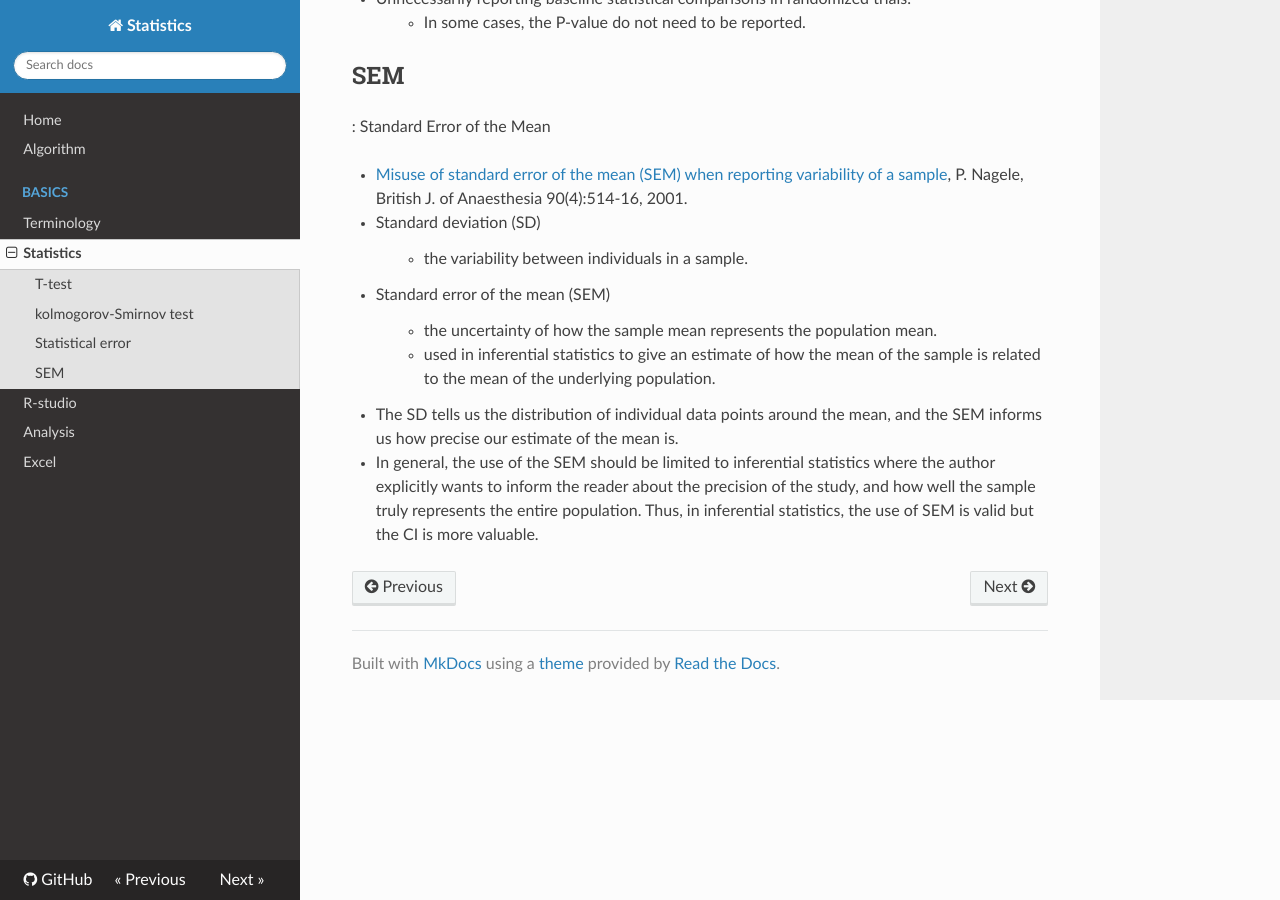
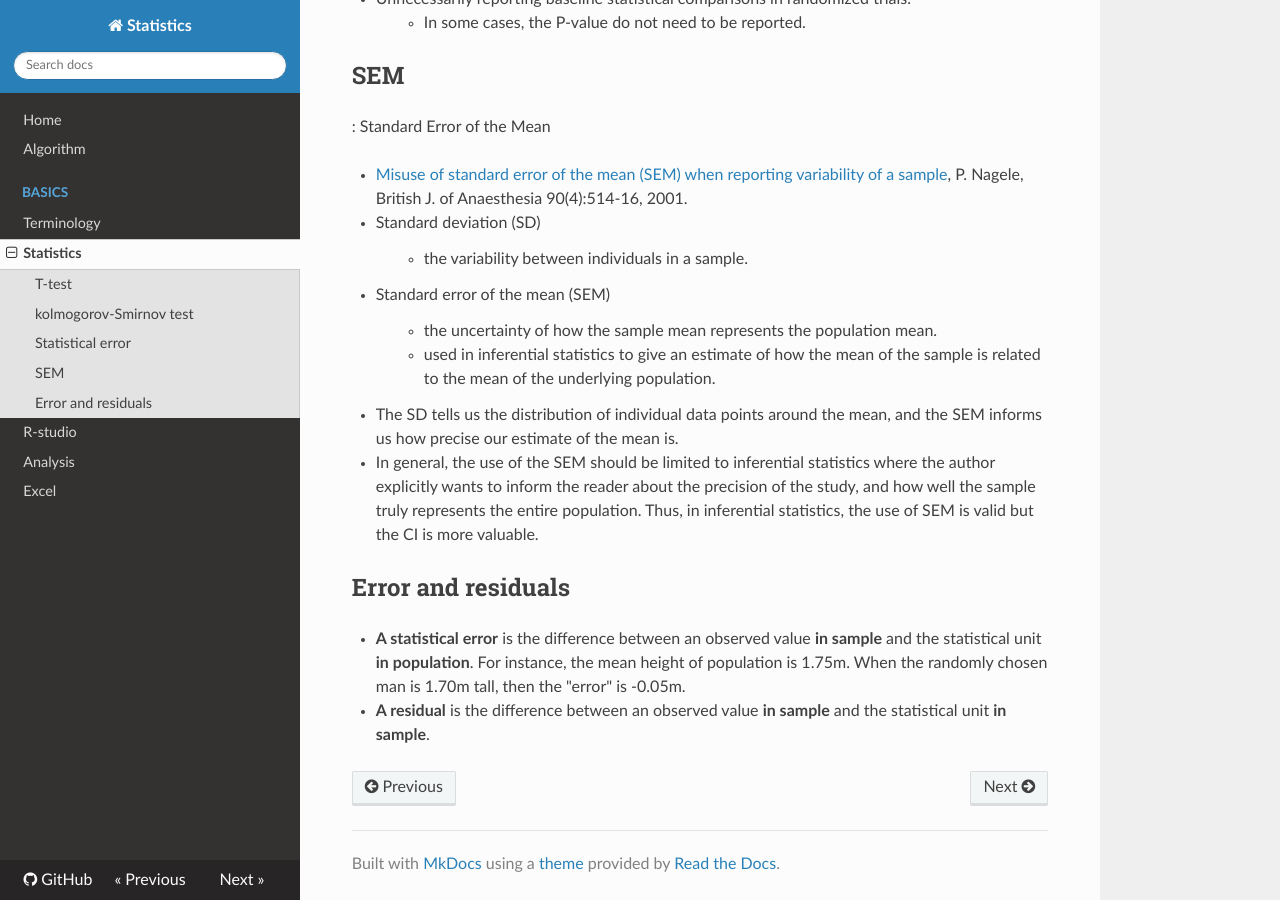
Before and after one commit to WonyoungCho/Statistics, an MkDocs documentation site: the page built from docs/basic.md, in a window 1280 px wide and 900 px high, scrolled down 1920 px. Built offline with MkDocs 1.6.1, drawn with Linux system fonts in a browser that asks for light colours; nearby versions of some CDN libraries; old or Windows-style settings are respelled for this version of MkDocs.

Commit message:
Update basic.md

```diff
--- a/docs/basic.md
+++ b/docs/basic.md
@@ -79,3 +79,9 @@ plt.savefig('dist',dpi=300)
 
 - The SD tells us the distribution of individual data points around the mean, and the SEM informs us how precise our estimate of the mean is.
 - In general, the use of the SEM should be limited to inferential statistics where the author explicitly wants to inform the reader about the precision of the study, and how well the sample truly represents the entire population. Thus, in inferential statistics, the use of SEM is valid but the CI is more valuable.
+
+
+## Error and residuals
+- **A statistical error** is the difference between an observed value **in sample** and the statistical unit **in population**. For instance, the mean height of population is 1.75m. When the randomly chosen man is 1.70m tall, then the "error" is -0.05m.
+
+- **A residual** is the difference between an observed value **in sample** and the statistical unit **in sample**.
```
